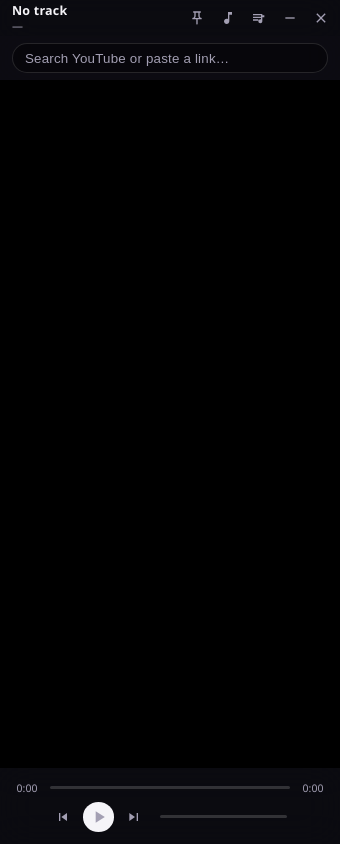
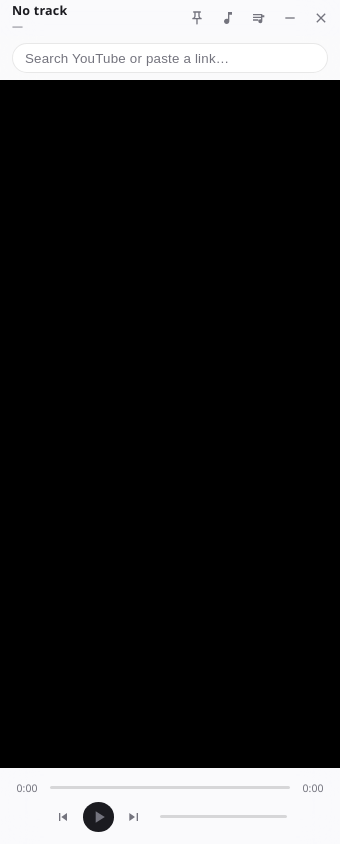
Before and after one commit to docaohieu2808/floatwave, an Electron app: page index.html in a window 340 px wide. Drawn offline with Linux system fonts and the light colour scheme; no server answers.

Commit message:
feat: switch to roon-style light theme
White frosted surfaces with hairline borders, dark text, blue accent,
dark circular play button, faint artwork wash under the glass. Window
backgroundColor matches to avoid a dark startup flash.

```diff
--- a/main/window-manager.js
+++ b/main/window-manager.js
@@ -22,7 +22,7 @@ export function createMainWindow(pageUrl = lastPageUrl) {
     // pin state is a user preference (titlebar 📌), persisted across launches
     alwaysOnTop: !!getStore().get('alwaysOnTop'),
     // Opaque background — transparent:true flickers on Windows 10 (electron#22691)
-    backgroundColor: '#0f0f0f',
+    backgroundColor: '#f4f4f6', // matches the light theme, no dark flash
     webPreferences: {
       preload: path.join(ROOT, 'preload.cjs'),
       contextIsolation: true,
--- a/renderer/styles.css
+++ b/renderer/styles.css
@@ -1,15 +1,17 @@
-/* Roon-inspired theme: artwork-washed backdrop, glass surfaces, violet
-   accent, thin filled progress bars, light typography. 340x420 mini-player. */
+/* Roon-inspired LIGHT theme: white surfaces, dark text, hairline borders,
+   blue accent, thin filled progress bars, faint artwork wash under frosted
+   glass. 340x420 mini-player. */
 :root {
-  --bg: #0a0a0e;
-  --surface: rgba(18, 16, 26, 0.42);
-  --surface-strong: rgba(13, 12, 19, 0.68);
-  --bg-hover: rgba(255, 255, 255, 0.08);
-  --fg: #f5f4f8;
-  --fg-dim: #a39fb3;
-  --accent: #8a6cff;
-  --danger: #ff5c6c;
-  --range-track: rgba(255, 255, 255, 0.16);
+  --bg: #f4f4f6;
+  --surface: rgba(255, 255, 255, 0.55);
+  --surface-strong: rgba(251, 251, 253, 0.84);
+  --bg-hover: rgba(0, 0, 0, 0.06);
+  --fg: #1b1b20;
+  --fg-dim: #74747e;
+  --accent: #4466e0;
+  --danger: #e5484d;
+  --range-track: rgba(0, 0, 0, 0.14);
+  --hairline: rgba(0, 0, 0, 0.09);
   --titlebar-h: 36px;
   --search-h: 44px;
   --controls-h: 76px;
@@ -30,15 +32,16 @@ html, body {
 
 body { display: flex; flex-direction: column; }
 
-/* Roon signature: current artwork scaled up, blurred and dimmed behind
-   the whole window. Negative inset hides the blur's bright edges. */
+/* Faint artwork wash under the white glass — barely-there color identity.
+   Negative inset hides the blur's bright edges. */
 #artwork-bg {
   position: fixed;
   inset: -48px;
   z-index: -1;
   background-size: cover;
   background-position: center;
-  filter: blur(42px) brightness(0.52) saturate(1.4);
+  filter: blur(48px) brightness(1.15) saturate(1.15);
+  opacity: 0.38;
   transition: background-image 0.5s ease;
 }
 
@@ -124,8 +127,8 @@ button svg, .icon svg {
   height: 30px;
   padding: 0 12px;
   border-radius: 15px;
-  border: 1px solid rgba(255, 255, 255, 0.12);
-  background: rgba(0, 0, 0, 0.35);
+  border: 1px solid var(--hairline);
+  background: rgba(255, 255, 255, 0.85);
   color: var(--fg);
   outline: none;
   font-weight: 350;
@@ -178,7 +181,7 @@ button svg, .icon svg {
   align-items: center;
   gap: 2px;
   padding: 6px 8px;
-  border-bottom: 1px solid rgba(255, 255, 255, 0.07);
+  border-bottom: 1px solid var(--hairline);
 }
 #panel-tabs .tab {
   padding: 4px 10px;
@@ -208,7 +211,7 @@ button svg, .icon svg {
 }
 .track-list li:hover { background: var(--bg-hover); }
 .track-list li.current {
-  background: rgba(138, 108, 255, 0.14);
+  background: rgba(68, 102, 224, 0.1);
   box-shadow: inset 2px 0 0 var(--accent);
 }
 .track-list img {
@@ -263,10 +266,11 @@ button svg, .icon svg {
   flex-direction: column;
   background: var(--surface-strong);
   backdrop-filter: blur(24px) saturate(1.2);
-  border: 1px solid rgba(255, 255, 255, 0.1);
+  border: 1px solid var(--hairline);
   border-radius: 10px;
   padding: 12px;
   gap: 10px;
+  box-shadow: 0 8px 28px rgba(0, 0, 0, 0.18);
 }
 #chooser-title { font-weight: 600; letter-spacing: 0.2px; }
 #chooser-options { list-style: none; overflow-y: auto; }
@@ -291,8 +295,8 @@ button svg, .icon svg {
   height: 28px;
   padding: 0 10px;
   border-radius: 6px;
-  border: 1px solid rgba(255, 255, 255, 0.12);
-  background: rgba(0, 0, 0, 0.35);
+  border: 1px solid var(--hairline);
+  background: rgba(255, 255, 255, 0.9);
   color: var(--fg);
   outline: none;
 }
@@ -306,7 +310,7 @@ button svg, .icon svg {
 }
 
 ::-webkit-scrollbar { width: 6px; }
-::-webkit-scrollbar-thumb { background: rgba(255, 255, 255, 0.18); border-radius: 3px; }
+::-webkit-scrollbar-thumb { background: rgba(0, 0, 0, 0.2); border-radius: 3px; }
 
 /* ---------- Controls ---------- */
 #controls {
@@ -339,10 +343,10 @@ button svg, .icon svg {
   width: 38px;
   height: 38px;
   background: var(--fg);
-  color: #0a0a0e;
+  color: #fff;
   border-radius: 50%;
 }
-#btn-play:hover { background: #fff; color: #000; }
+#btn-play:hover { background: #000; color: #fff; }
 #btn-play svg { width: 20px; height: 20px; }
 #volume { flex: 1 1 auto; min-width: 50px; margin: 0 6px; }
 
@@ -361,6 +365,7 @@ input[type="range"]::-webkit-slider-thumb {
   height: 11px;
   border-radius: 50%;
   background: var(--fg);
+  border: 2px solid #fff;
   cursor: pointer;
   opacity: 0;
   transition: opacity 0.15s ease;
```
